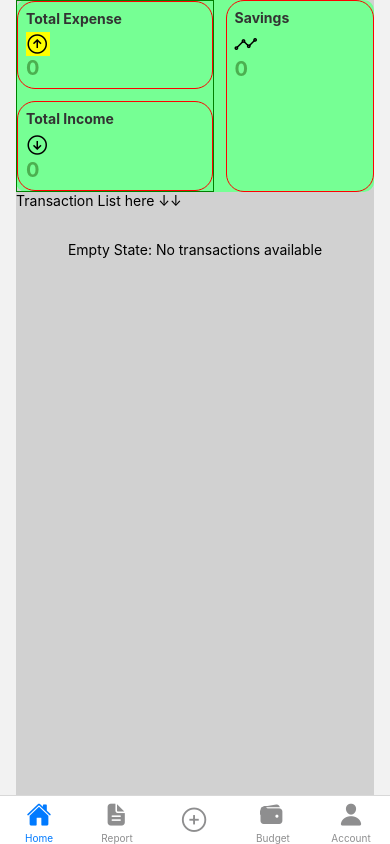
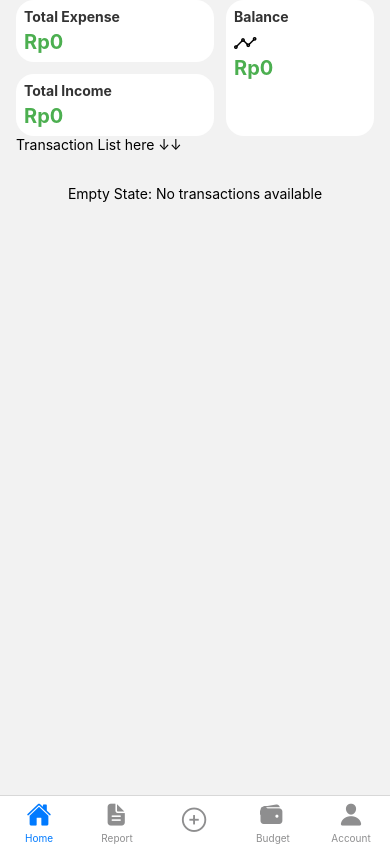
Before and after one commit to riwaldo14/spendWise, a React Native app: screen /Home in a window 390 px wide. Built offline with nearby package versions, Linux system fonts and the light colour scheme.

Commit message:
adding styles to transaction item card

```diff
--- a/App.js
+++ b/App.js
@@ -1,5 +1,5 @@
 import * as React from "react";
-import { Button, Pressable, Text, View } from "react-native";
+import { Button, Pressable, StyleSheet, Text, View } from "react-native";
 import { NavigationContainer } from "@react-navigation/native";
 import { createNativeStackNavigator } from "@react-navigation/native-stack";
 import { createBottomTabNavigator } from "@react-navigation/bottom-tabs";
@@ -26,7 +26,7 @@ const Stack = createNativeStackNavigator();
 
 function HomeStackScreen() {
   return (
-    <Stack.Navigator>
+    <Stack.Navigator screenOptions={{}}>
       <Stack.Screen
         name="Home"
         component={HomeScreen}
@@ -134,6 +134,7 @@ export default function App() {
     <TransactionContextProvider>
       <CategoryContextProvider>
         <AccountContextProvider>
+          <View style={styles.rootStyle}>
             <NavigationContainer>
               <Stack.Navigator>
                 <Stack.Screen
@@ -141,7 +142,10 @@ export default function App() {
                   component={MainPage}
                   options={{ headerShown: false }}
                 />
-              <Stack.Screen name="AddTransaction" component={AddTransaction} />
+                <Stack.Screen
+                  name="AddTransaction"
+                  component={AddTransaction}
+                />
                 <Stack.Screen name="DetailsScreen" component={DetailsScreen} />
                 <Stack.Screen
                   name="CategoryList"
@@ -165,9 +169,16 @@ export default function App() {
                 />
               </Stack.Navigator>
             </NavigationContainer>
+          </View>
         </AccountContextProvider>
       </CategoryContextProvider>
     </TransactionContextProvider>
   );
-  ``;
 }
+
+const styles = StyleSheet.create({
+  rootStyle: {
+    backgroundColor: "blue",
+    flex: 1,
+  },
+});
--- a/src/components/SummaryCard.js
+++ b/src/components/SummaryCard.js
@@ -29,30 +29,30 @@ export default function SummaryCard() {
       <View style={styles.column}>
         <View style={styles.innerContainer}>
           <Text style={styles.label}>Total Expense</Text>
-          <View style={styles.iconContainer}>
+          {/* <View style={styles.iconContainer}>
             <Ionicons
               name="arrow-up-circle-outline"
               color={"black"}
               size={24}
             />
-          </View>
-          <Text style={styles.value}>{totalExpense}</Text>
+          </View> */}
+          <Text style={styles.value}>{"Rp" + totalExpense}</Text>
         </View>
         <View style={styles.innerContainer}>
           <Text style={styles.label}>Total Income</Text>
-          <Ionicons
+          {/* <Ionicons
             name="arrow-down-circle-outline"
             color={"black"}
             size={24}
-          />
-          <Text style={styles.value}>{totalIncome}</Text>
+          /> */}
+          <Text style={styles.value}>{"Rp" + totalIncome}</Text>
         </View>
       </View>
 
       <View style={styles.columnSaving}>
-        <Text style={styles.label}>Savings</Text>
+        <Text style={styles.label}>Balance</Text>
         <Ionicons name="analytics-outline" color={"black"} size={24} />
-        <Text style={styles.value}>{totalSaving}</Text>
+        <Text style={styles.value}>{"Rp" + totalSaving}</Text>
       </View>
     </View>
   );
@@ -62,7 +62,7 @@ const styles = StyleSheet.create({
   container: {
     flexDirection: "row",
     justifyContent: "space-evenly",
-    backgroundColor: "#76ff94",
+    // backgroundColor: "#76ff94",
     borderRadius: 10,
     gap: 12,
   },
@@ -70,20 +70,20 @@ const styles = StyleSheet.create({
     flex: 1.5,
     alignItems: "flex-start",
     // backgroundColor: "green",
-    borderColor: "green",
-    borderWidth: 1,
+    // borderColor: "green",
+    // borderWidth: 1,
     gap: 12,
   },
   columnSaving: {
     flex: 1,
-    borderColor: "red",
-    borderWidth: 1,
+    backgroundColor: "white",
+    // borderWidth: 1,
     borderRadius: 18,
     padding: 8,
   },
   innerContainer: {
-    borderColor: "red",
-    borderWidth: 1,
+    backgroundColor: "white",
+    // borderWidth: 1,
     width: "100%",
     borderRadius: 18,
     padding: 8,
--- a/src/components/TransactionItem.js
+++ b/src/components/TransactionItem.js
@@ -2,6 +2,7 @@ import { View, Text, StyleSheet, Pressable } from "react-native";
 import React from "react";
 import { useNavigation } from "@react-navigation/native";
 import dayjs from "dayjs";
+import { Ionicons } from "@expo/vector-icons";
 
 export default function TransactionItem({
   id,
@@ -22,15 +23,20 @@ export default function TransactionItem({
       <View style={styles.card}>
         <View style={styles.row}>
           <View style={styles.categoryIcon}>
-            {/* Insert Category Icon Here */}
+            <Ionicons
+              name="arrow-down-circle-outline"
+              color={"black"}
+              size={24}
+            />
           </View>
           <View style={styles.details}>
-            <Text style={styles.category}>{"CAT> " + category}</Text>
-            <Text style={styles.date}>{"SOF> " + sof}</Text>
-            <Text style={styles.date}>{"NOTE> " + note}</Text>
-            <Text style={styles.date}>{"DATE> " + date}</Text>
+            <Text style={styles.category}>{category}</Text>
+            <Text style={styles.date}>{sof}</Text>
           </View>
           <Text style={styles.amount}>{amount}</Text>
+        </View>
+        <View style={styles.noteContainer}>
+          <Text style={styles.note}>{note}</Text>
         </View>
       </View>
     </Pressable>
@@ -40,20 +46,17 @@ export default function TransactionItem({
 const styles = StyleSheet.create({
   card: {
     backgroundColor: "#fff",
-    borderRadius: 8,
-    margin: 10,
+    borderRadius: 16,
     overflow: "hidden",
-    elevation: 2,
-    flexDirection: "row",
+    flexDirection: "column",
     alignItems: "center",
+    padding: 16,
+    marginVertical: 8,
   },
   row: {
     flex: 1,
     flexDirection: "row",
     alignItems: "center",
-    padding: 16,
-    borderBottomWidth: 1,
-    borderBottomColor: "#eee",
   },
   categoryIcon: {
     width: 40,
@@ -71,7 +74,14 @@ const styles = StyleSheet.create({
     fontSize: 16,
     fontWeight: "bold",
   },
-  date: {
+  noteContainer: {
+    marginTop: 8,
+    backgroundColor: "#eee",
+    padding: 8,
+    width: "100%",
+    borderRadius: 8,
+  },
+  note: {
     color: "#777",
   },
   amount: {
--- a/src/screens/HomeScreen.js
+++ b/src/screens/HomeScreen.js
@@ -34,7 +34,7 @@ export default function HomeScreen() {
 
 const styles = StyleSheet.create({
   rootContainer: {
-    backgroundColor: "#d1d1d1",
+    // backgroundColor: "white",
     flex: 1,
     marginHorizontal: 16,
   },
```
Lines whose indentation alone changed are shown as unchanged.
